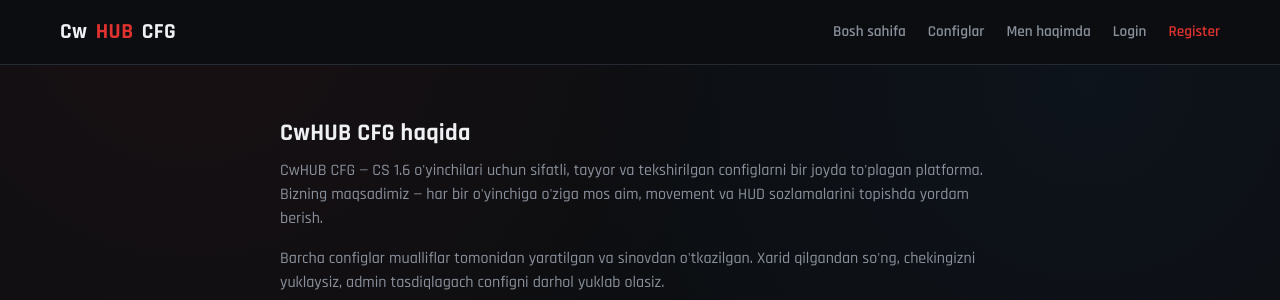
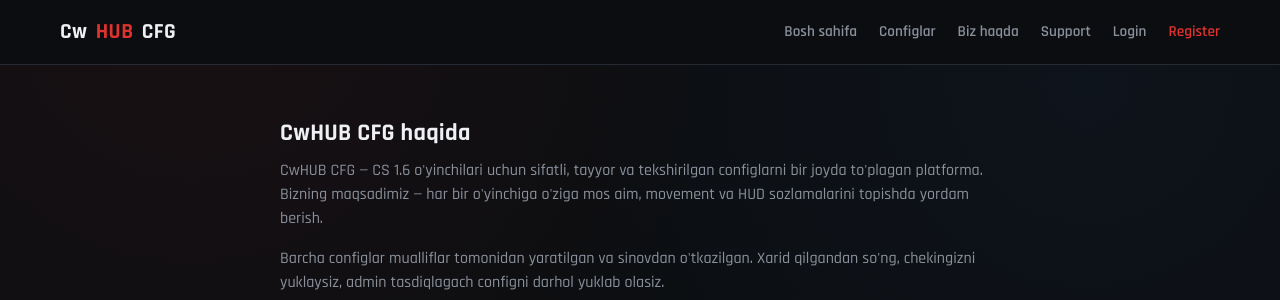
Before and after one commit to shokirovv10/cwhub-cfg1, a Flask app: page /about in a window 1280 px wide. Shown: the top 300 px of the page. Run offline with Flask 3, Linux system fonts and the light colour scheme; data that the repository does not hold is empty.

Commit message:
Update base.html

```diff
--- a/templates/base.html
+++ b/templates/base.html
@@ -18,10 +18,10 @@
       <button class="nav-toggle" aria-label="Menu">☰</button>
 
       <div class="nav-links">
-        <a href="{{ url_for('main.index') }}">Bosh sahifa</a>
-        <a href="{{ url_for('configs.config_list') }}">Configlar</a>
-        <a href="{{ url_for('main.about') }}">Men haqimda</a>
-
+      <a href="{{ url_for('main.index') }}">Bosh sahifa</a>
+<a href="{{ url_for('configs.config_list') }}">Configlar</a>
+<a href="{{ url_for('main.about') }}">Biz haqda</a>
+<a href="{{ url_for('main.support') }}">Support</a>
         {% if current_user.is_authenticated %}
           <a href="{{ url_for('auth.profile') }}">Profil</a>
           <a href="{{ url_for('orders.order_list') }}">Xaridlarim</a>
```
